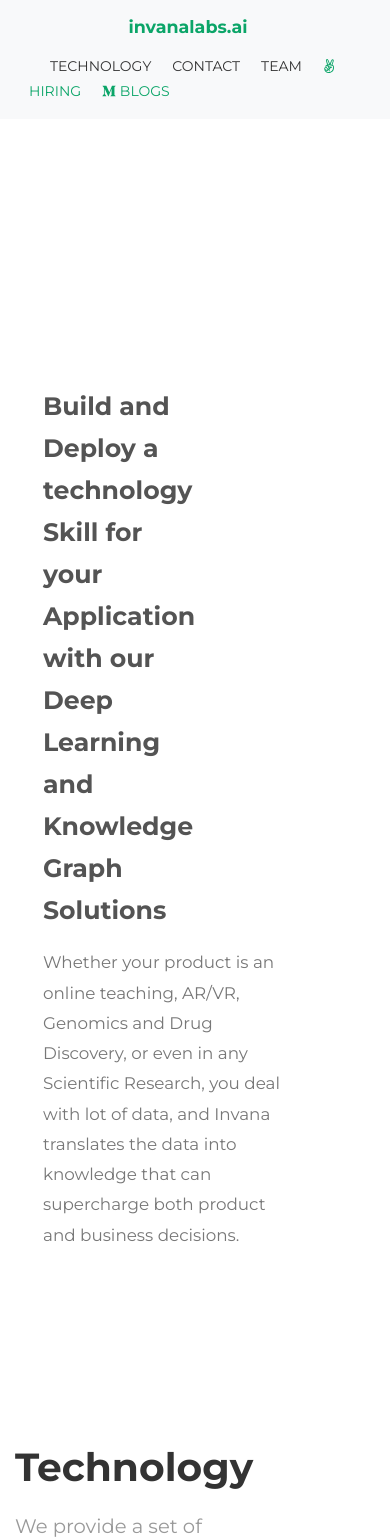
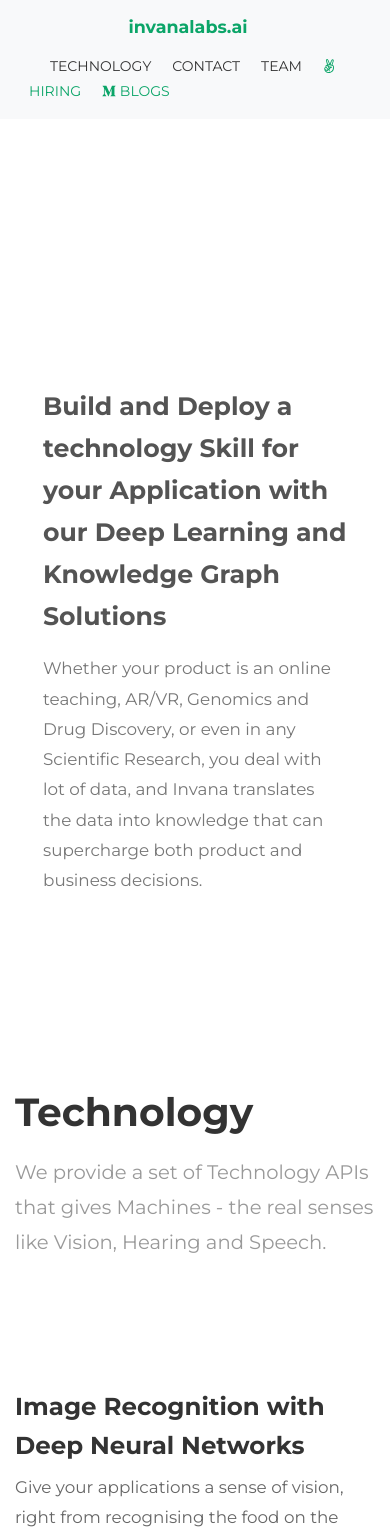
Before and after one commit to invana/invana.github.io, an Angular app: page / in a window 390 px wide. Shown: the top 1539 px of the page. Built offline with nearby package versions, Linux system fonts and the light colour scheme.

Commit message:
text corrections

```diff
--- a/src/app/app.component.html
+++ b/src/app/app.component.html
@@ -41,14 +41,14 @@
 
   <div class="container">
     <div class="row">
-      <div class="col-7">
+      <div class="col-md-7">
         <h1 class="jumbotron-heading mb-0">
           Build and Deploy a technology Skill for your Application
           with our Deep Learning and Knowledge Graph Solutions</h1>
       </div>
     </div>
     <div class="row">
-      <div class="col-10">
+      <div class="col-md-10">
         <p>Whether your product is an online teaching, AR/VR, Genomics and Drug Discovery,
           or even in any Scientific Research, you deal with lot of data, and Invana translates
           the data into knowledge that can supercharge both product and business decisions.
@@ -64,11 +64,11 @@
 <section id="technology" class="mb-5">
   <div class="container bg-white about">
     <div class="row">
-      <div class="col col-9">
+      <div class=" col-md-9">
         <h2 class="section-heading mt-5">Technology </h2>
         <p class="section-sub-heading ">We provide a set of Technology APIs
-          that gives the Machines - the real senses like
-          Vision, Hearing and Speaking.</p>
+          that gives Machines - the real senses like
+          Vision, Hearing and Speech.</p>
 
       </div>
 
@@ -105,7 +105,7 @@
 <section class="team mt-5" id="team">
   <div class="container ">
     <div class="row">
-      <div class="col col-12">
+      <div class="col">
         <h2 class="section-heading mt-5">// Our Team </h2>
 
       </div>
```
